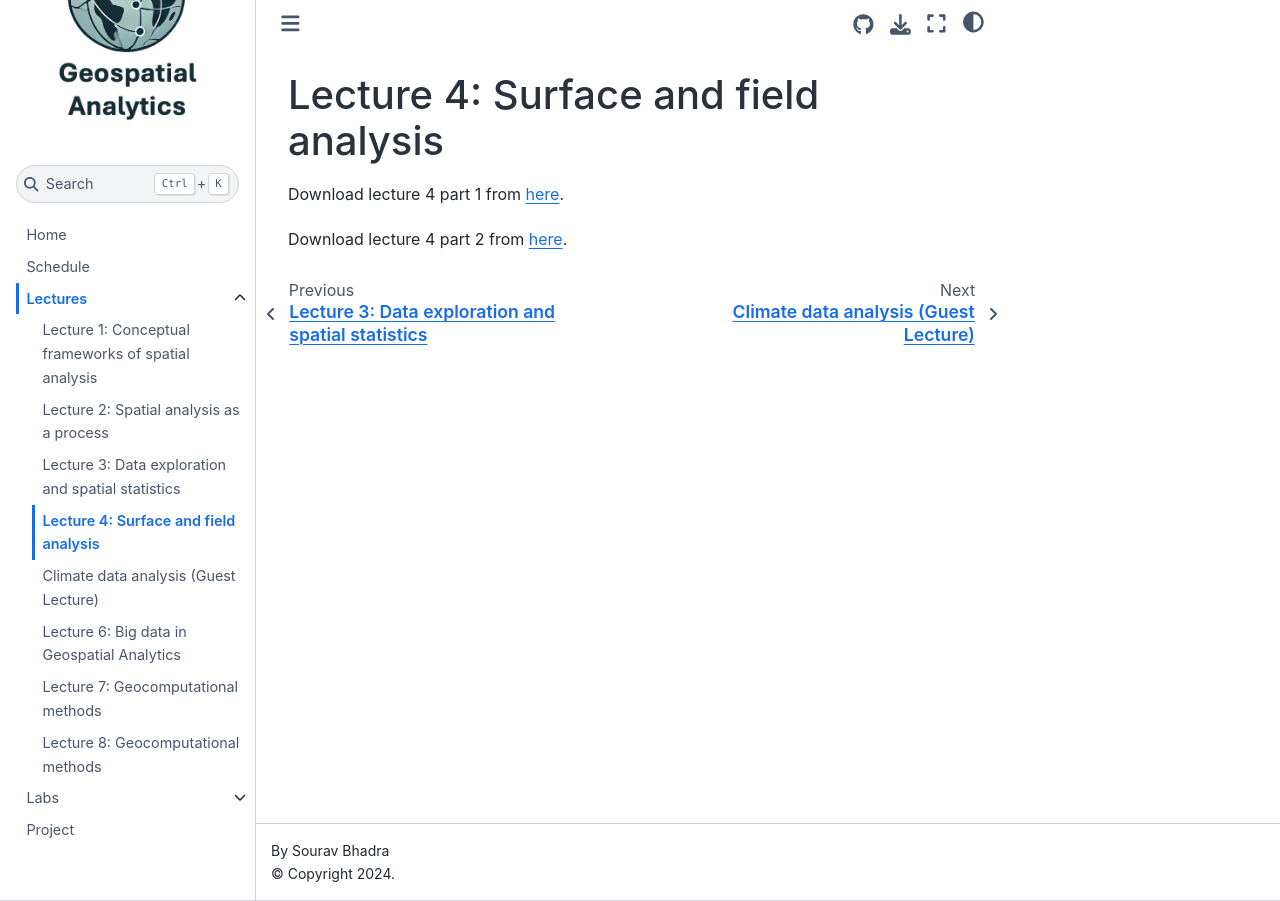
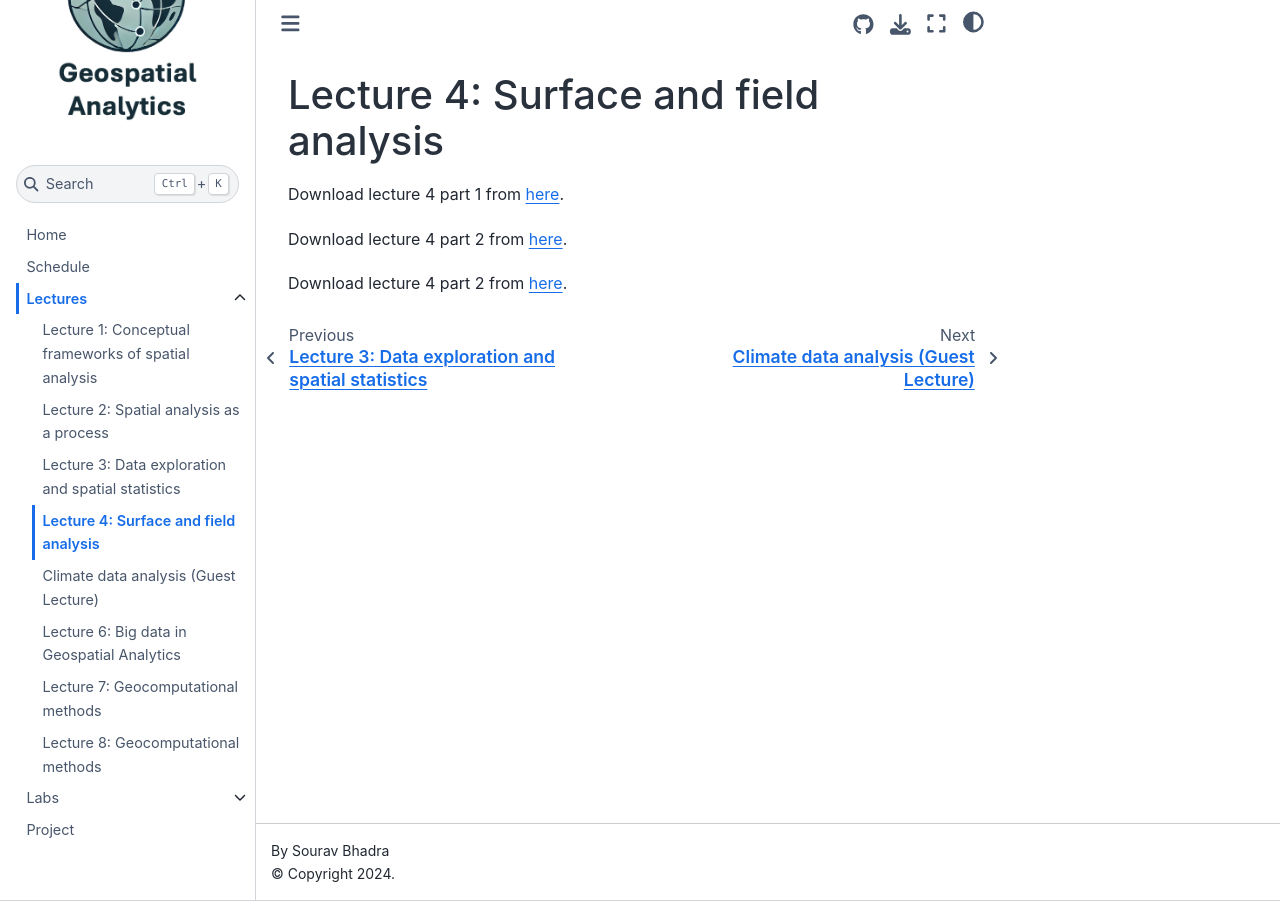
Before and after one commit to souravbhadra/GIS5120, a Jupyter Book: the page built from docs/lectures/lec-4.md, in a window 1280 px wide. Built offline with Jupyter Book 1.0.4 settings and Sphinx 7.4.7 and the Sphinx Book theme 1.1.4, drawn with Linux system fonts in a browser that asks for light colours.

Commit message:
updated website

```diff
--- a/docs/lectures/lec-4.md
+++ b/docs/lectures/lec-4.md
@@ -3,3 +3,5 @@
 Download lecture 4 part 1 from [here](https://github.com/souravbhadra/GIS5120/blob/main/lectures/lectures-pdf/lecture-4-part-1.pdf).
 
 Download lecture 4 part 2 from [here](https://github.com/souravbhadra/GIS5120/blob/main/lectures/lectures-pdf/lecture-4-part-2.pdf).
+
+Download lecture 4 part 2 from [here](https://github.com/souravbhadra/GIS5120/blob/main/lectures/lectures-pdf/lecture-4-part-3.pdf).
```
Also changed, not shown: 4 other files.
